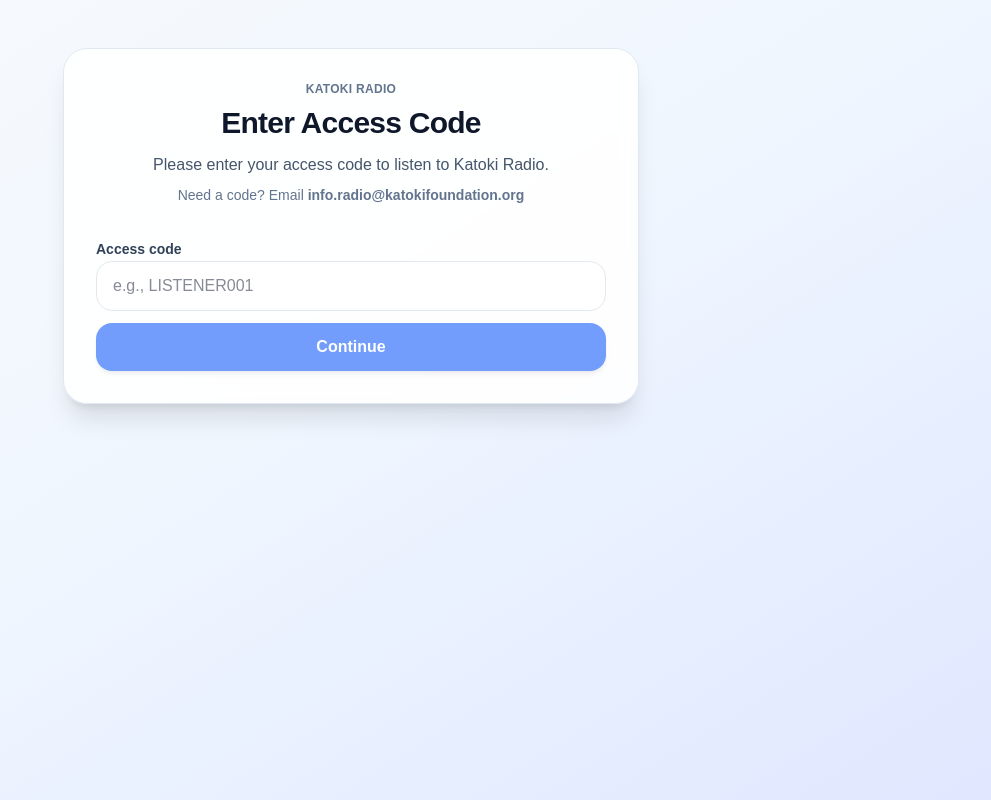
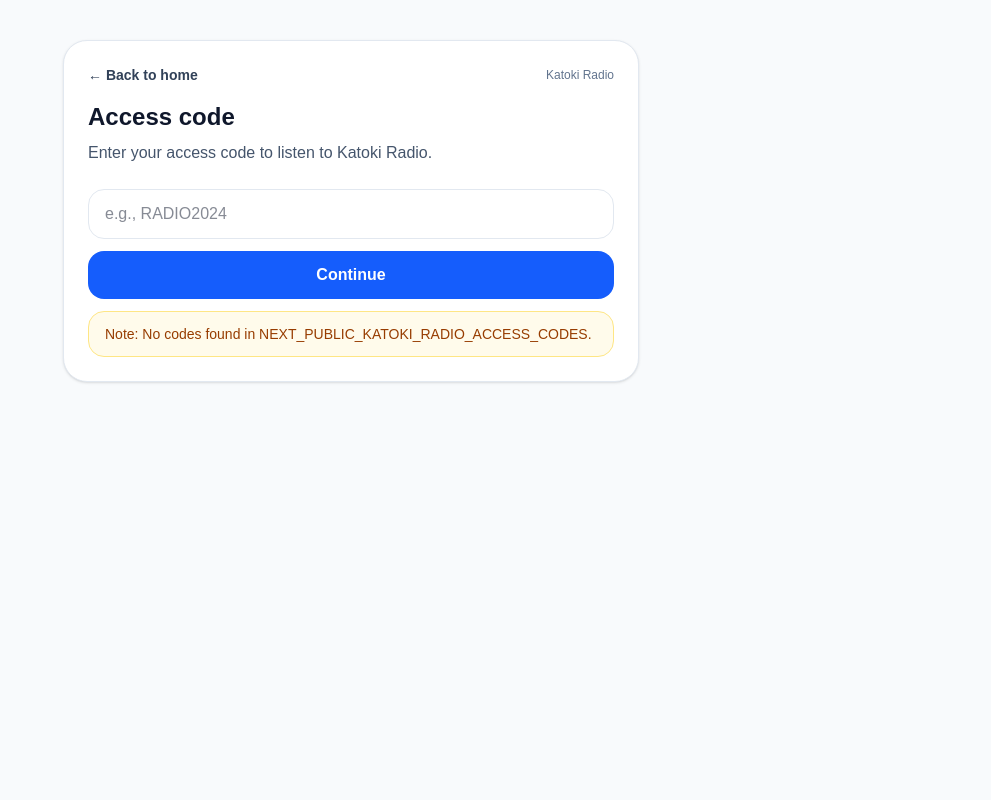
Before and after one commit to 2014Akamanzi/katoki-radio-app, a Next.js app: page /access in a window 1280 px wide. Shown: the whole page, without its empty margins (289-1280 px from the left). Built offline with nearby package versions, Linux system fonts and the light colour scheme.

Commit message:
Fix missing AccessClient for access page

```diff
--- a/src/app/access/AccessClient.tsx
+++ b/src/app/access/AccessClient.tsx
@@ -6,69 +6,78 @@
 export default function AccessClient() {
   const router = useRouter();
 
-  const [code, setCode] = useState("");
-  const [loading, setLoading] = useState(false);
-  const [error, setError] = useState("");
-
-  const hint = useMemo(() => {
-    return "Enter your access code to continue.";
+  const allowed = useMemo(() => {
+    // Keep your existing env name exactly:
+    const raw = process.env.NEXT_PUBLIC_KATOKI_RADIO_ACCESS_CODES ?? "";
+    return raw
+      .split(",")
+      .map((s) => s.trim())
+      .filter(Boolean);
   }, []);
 
+  const [code, setCode] = useState("");
+  const [error, setError] = useState<string | null>(null);
+  const [loading, setLoading] = useState(false);
+
   async function submit() {
-    setError("");
-    const trimmed = code.trim();
+    setError(null);
+    setLoading(true);
 
-    if (!trimmed) {
-      setError("Please enter an access code.");
-      return;
-    }
-
-    setLoading(true);
     try {
       const res = await fetch("/api/access", {
         method: "POST",
         headers: { "Content-Type": "application/json" },
-        body: JSON.stringify({ code: trimmed }),
+        body: JSON.stringify({ code }),
       });
 
       if (!res.ok) {
-        const data = (await res.json().catch(() => null)) as { error?: string } | null;
-        setError(data?.error || "Invalid access code.");
+        setError("Invalid access code.");
+        setLoading(false);
         return;
       }
 
-      // success: middleware cookie should now allow entry
-      router.push("/");
-      router.refresh();
+      // Server sets cookie; now go home (radio player page)
+      router.replace("/");
     } catch {
-      setError("Network error. Please try again.");
+      setError("Something went wrong. Please try again.");
     } finally {
       setLoading(false);
     }
   }
 
   return (
-    <main className="min-h-screen bg-slate-50 px-4 py-12">
-      <div className="mx-auto w-full max-w-md rounded-3xl border border-slate-200 bg-white p-6 shadow-sm">
-        <div className="space-y-2">
-          <h1 className="text-2xl font-bold text-slate-900">Katoki Radio Access</h1>
-          <p className="text-sm text-slate-600">{hint}</p>
+    <main className="min-h-screen bg-slate-50 px-4 py-10">
+      <div className="mx-auto w-full max-w-xl rounded-3xl border border-slate-200 bg-white p-6 shadow-sm">
+        <div className="mb-4 flex items-center justify-between">
+          <a
+            href="/"
+            className="inline-flex items-center gap-2 text-sm font-semibold text-slate-700 hover:text-blue-700"
+          >
+            ← Back to home
+          </a>
+          <span className="text-xs text-slate-500">Katoki Radio</span>
         </div>
 
+        <h1 className="text-2xl font-bold text-slate-900">Access code</h1>
+        <p className="mt-2 text-slate-600">
+          Enter your access code to listen to Katoki Radio.
+        </p>
+
         <div className="mt-6 space-y-3">
-          <label className="block text-sm font-semibold text-slate-700">
-            Access code
-          </label>
           <input
             value={code}
             onChange={(e) => setCode(e.target.value)}
-            onKeyDown={(e) => {
-              if (e.key === "Enter") submit();
-            }}
             placeholder="e.g., RADIO2024"
-            className="w-full rounded-2xl border border-slate-200 bg-white px-4 py-3 text-slate-900 outline-none focus:ring-2 focus:ring-blue-200"
-            autoFocus
+            className="w-full rounded-2xl border border-slate-200 bg-white px-4 py-3 text-slate-900 outline-none focus:border-blue-500"
           />
+
+          <button
+            onClick={submit}
+            disabled={loading}
+            className="w-full rounded-2xl bg-blue-600 px-4 py-3 font-semibold text-white hover:bg-blue-700 disabled:opacity-60"
+          >
+            {loading ? "Checking..." : "Continue"}
+          </button>
 
           {error ? (
             <div className="rounded-2xl border border-red-200 bg-red-50 px-4 py-3 text-sm text-red-700">
@@ -76,18 +85,15 @@
             </div>
           ) : null}
 
-          <button
-            type="button"
-            onClick={submit}
-            disabled={loading}
-            className="inline-flex w-full items-center justify-center rounded-2xl bg-blue-600 px-5 py-3 font-semibold text-white shadow-sm hover:bg-blue-700 disabled:opacity-60"
-          >
-            {loading ? "Checking..." : "Continue"}
-          </button>
-
-          <p className="pt-2 text-xs text-slate-500">
-            Need an access code? Email: <span className="font-semibold">info.radio@katokifoundation.org</span>
-          </p>
+          {allowed.length === 0 ? (
+            <div className="rounded-2xl border border-amber-200 bg-amber-50 px-4 py-3 text-sm text-amber-800">
+              Note: No codes found in{" "}
+              <span className="font-mono">
+                NEXT_PUBLIC_KATOKI_RADIO_ACCESS_CODES
+              </span>
+              .
+            </div>
+          ) : null}
         </div>
       </div>
     </main>
--- a/src/app/access/page.tsx
+++ b/src/app/access/page.tsx
@@ -1,90 +1,8 @@
-"use client";
+export const dynamic = "force-dynamic";
+export const revalidate = 0;
 
-import { useMemo, useState } from "react";
-import { useRouter } from "next/navigation";
+import AccessClient from "./AccessClient";
 
 export default function AccessPage() {
-  const router = useRouter();
-  const [code, setCode] = useState("");
-  const [loading, setLoading] = useState(false);
-  const [msg, setMsg] = useState<string | null>(null);
-
-  const canSubmit = useMemo(() => code.trim().length >= 4, [code]);
-
-  async function submit() {
-    setMsg(null);
-    setLoading(true);
-
-    try {
-      const res = await fetch("/api/access", {
-        method: "POST",
-        headers: { "Content-Type": "application/json" },
-        body: JSON.stringify({ code: code.trim() }),
-      });
-
-      const data = await res.json().catch(() => ({}));
-
-      if (!res.ok || !data?.ok) {
-        setMsg(data?.message || "Invalid access code.");
-        setLoading(false);
-        return;
-      }
-
-      // Go to home (radio page)
-      router.push("/");
-      router.refresh();
-    } catch {
-      setMsg("Network error. Please try again.");
-    } finally {
-      setLoading(false);
-    }
-  }
-
-  return (
-    <main className="min-h-screen bg-gradient-to-br from-slate-50 via-blue-50 to-indigo-100 px-4 py-12">
-      <div className="mx-auto w-full max-w-xl rounded-3xl bg-white/90 backdrop-blur border border-slate-200 shadow-xl p-8">
-        <div className="text-center">
-          <p className="text-xs font-semibold tracking-wide text-slate-500 uppercase">
-            Katoki Radio
-          </p>
-          <h1 className="mt-2 text-3xl font-extrabold tracking-tight text-slate-900">
-            Enter Access Code
-          </h1>
-          <p className="mt-3 text-slate-600">
-            Please enter your access code to listen to Katoki Radio.
-          </p>
-          <p className="mt-2 text-sm text-slate-500">
-            Need a code? Email{" "}
-            <span className="font-semibold">info.radio@katokifoundation.org</span>
-          </p>
-        </div>
-
-        <div className="mt-8 space-y-3">
-          <label className="text-sm font-semibold text-slate-700">
-            Access code
-          </label>
-          <input
-            value={code}
-            onChange={(e) => setCode(e.target.value)}
-            placeholder="e.g., LISTENER001"
-            className="w-full rounded-2xl border border-slate-200 bg-white px-4 py-3 text-slate-900 outline-none focus:ring-2 focus:ring-blue-400"
-          />
-
-          {msg ? (
-            <div className="rounded-2xl border border-rose-200 bg-rose-50 px-4 py-3 text-sm text-rose-700">
-              {msg}
-            </div>
-          ) : null}
-
-          <button
-            onClick={submit}
-            disabled={!canSubmit || loading}
-            className="w-full inline-flex items-center justify-center rounded-2xl bg-blue-600 px-6 py-3 text-white font-semibold shadow-md hover:bg-blue-700 transition disabled:opacity-60 disabled:cursor-not-allowed"
-          >
-            {loading ? "Checking..." : "Continue"}
-          </button>
-        </div>
-      </div>
-    </main>
-  );
+  return <AccessClient />;
 }
```
